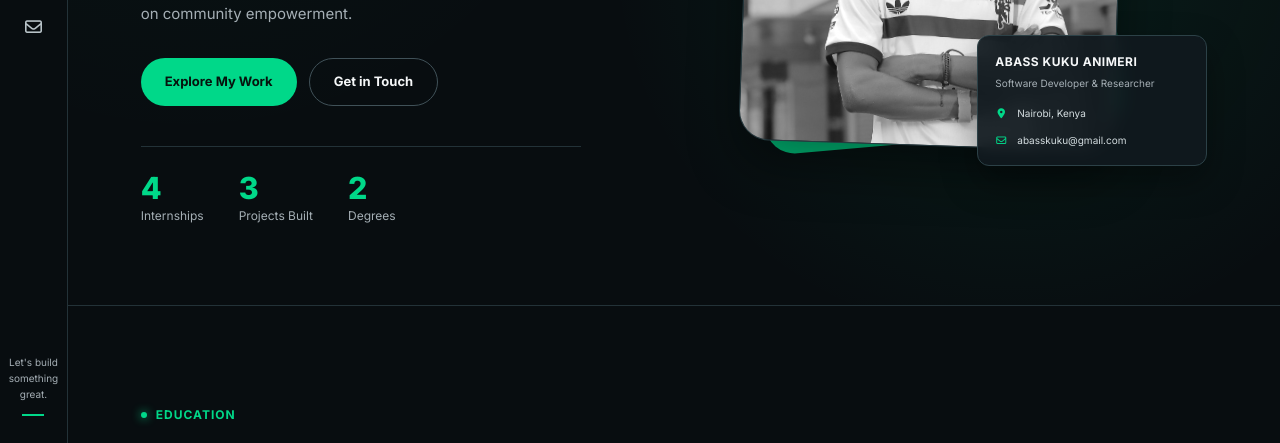
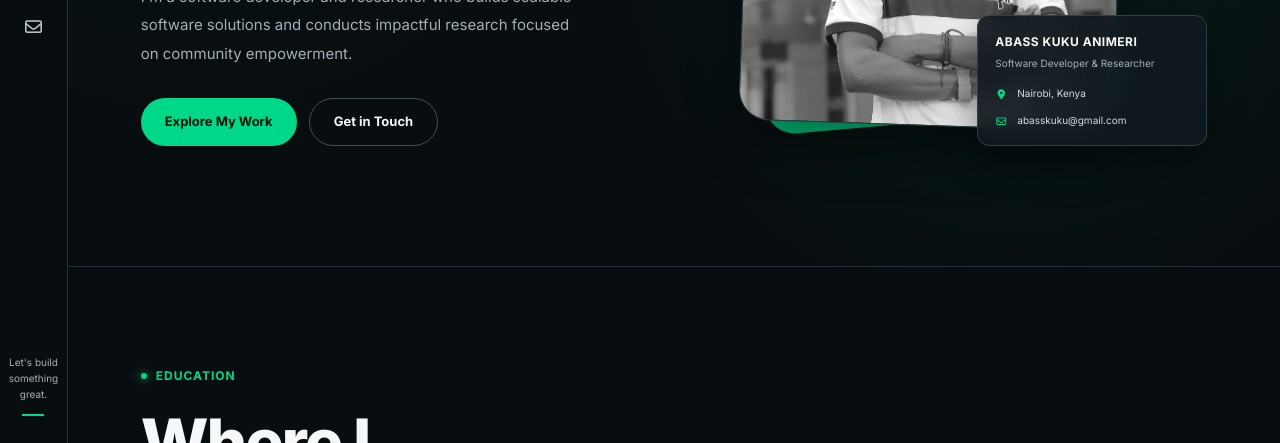
Before and after one commit to kukuabassanimeri/abass, a plain HTML site: page index.html in a window 1280 px wide. Shown: the part 354-797 px from the top of the page. Drawn offline with Linux system fonts and the light colour scheme; a script that the page names is missing.

Commit message:
Restructured my portfolio

```diff
--- a/index.html
+++ b/index.html
@@ -8,7 +8,8 @@
     <title>AKA | Abass Kuku Animeri</title>
     <meta name="theme-color" content="#080d10">
     <meta property="og:title" content="Abass Kuku Animeri | Software Developer & Researcher">
-    <meta property="og:description" content="I build digital solutions for real people — software, research and community impact.">
+    <meta property="og:description"
+        content="I build digital solutions for real people — software, research and community impact.">
     <meta property="og:image" content="media/me.jpeg">
     <link rel="icon" type="image/png" href="media/aka.png">
 
@@ -92,21 +93,6 @@
                         <a href="#contact" class="aka-secondary-btn">
                             Get in Touch
                         </a>
-                    </div>
-
-                    <div class="aka-hero-stats">
-                        <div>
-                            <strong>4</strong>
-                            <span>Internships</span>
-                        </div>
-                        <div>
-                            <strong>3</strong>
-                            <span>Projects Built</span>
-                        </div>
-                        <div>
-                            <strong>2</strong>
-                            <span>Degrees</span>
-                        </div>
                     </div>
 
                 </div>
--- a/index.js
+++ b/index.js
@@ -77,7 +77,9 @@ window.addEventListener("scroll", updateProgress, { passive: true });
 updateProgress();
 
 //* REVEAL ON SCROLL
-const reduceMotion = window.matchMedia("(prefers-reduced-motion: reduce)").matches;
+const reduceMotion = window.matchMedia(
+  "(prefers-reduced-motion: reduce)",
+).matches;
 
 if (!reduceMotion) {
   const revealItems = document.querySelectorAll(`
@@ -100,7 +102,7 @@ if (!reduceMotion) {
   );
 
   revealItems.forEach((item) => {
-    // Stagger items that sit side by side in the same container
+    //* Stagger items that sit side by side in the same container
     const siblings = [...item.parentElement.children];
     const index = siblings.indexOf(item) % 6;
     item.style.setProperty("--aka-delay", `${index * 0.06}s`);
```
